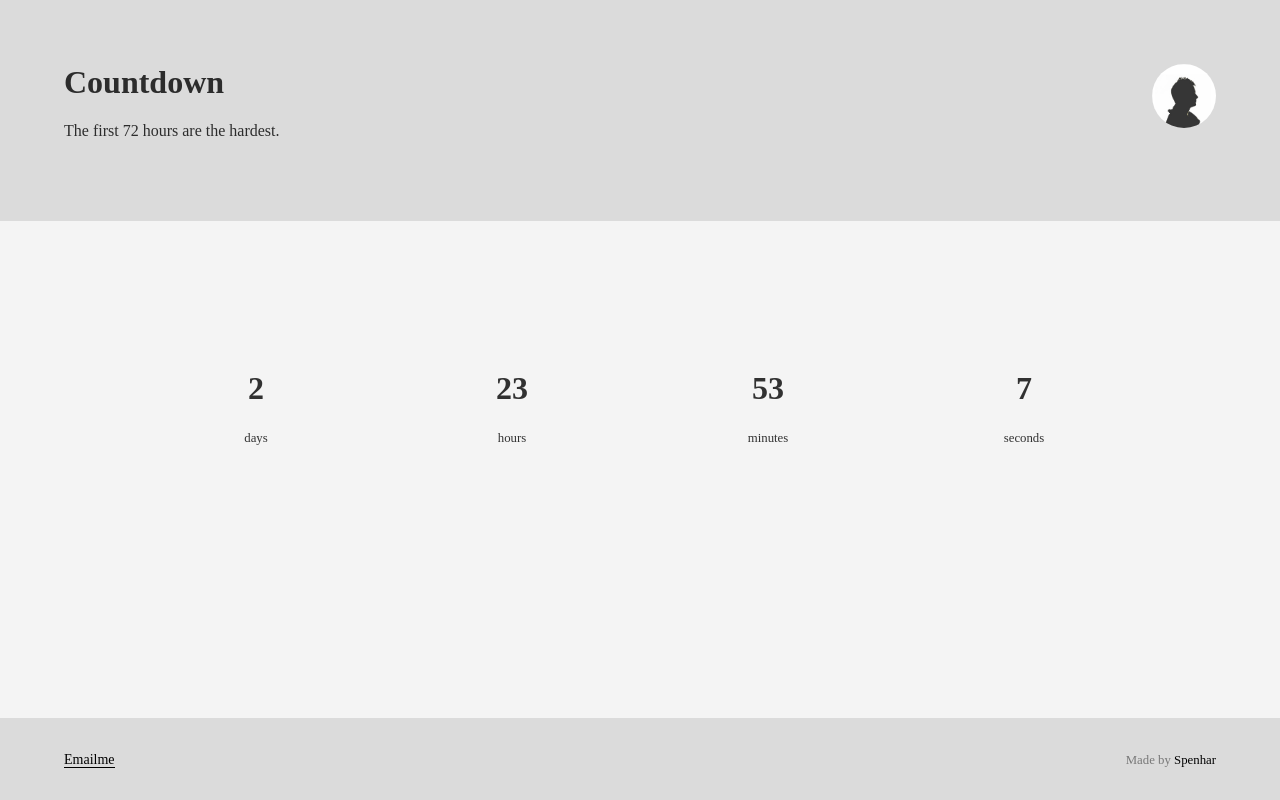
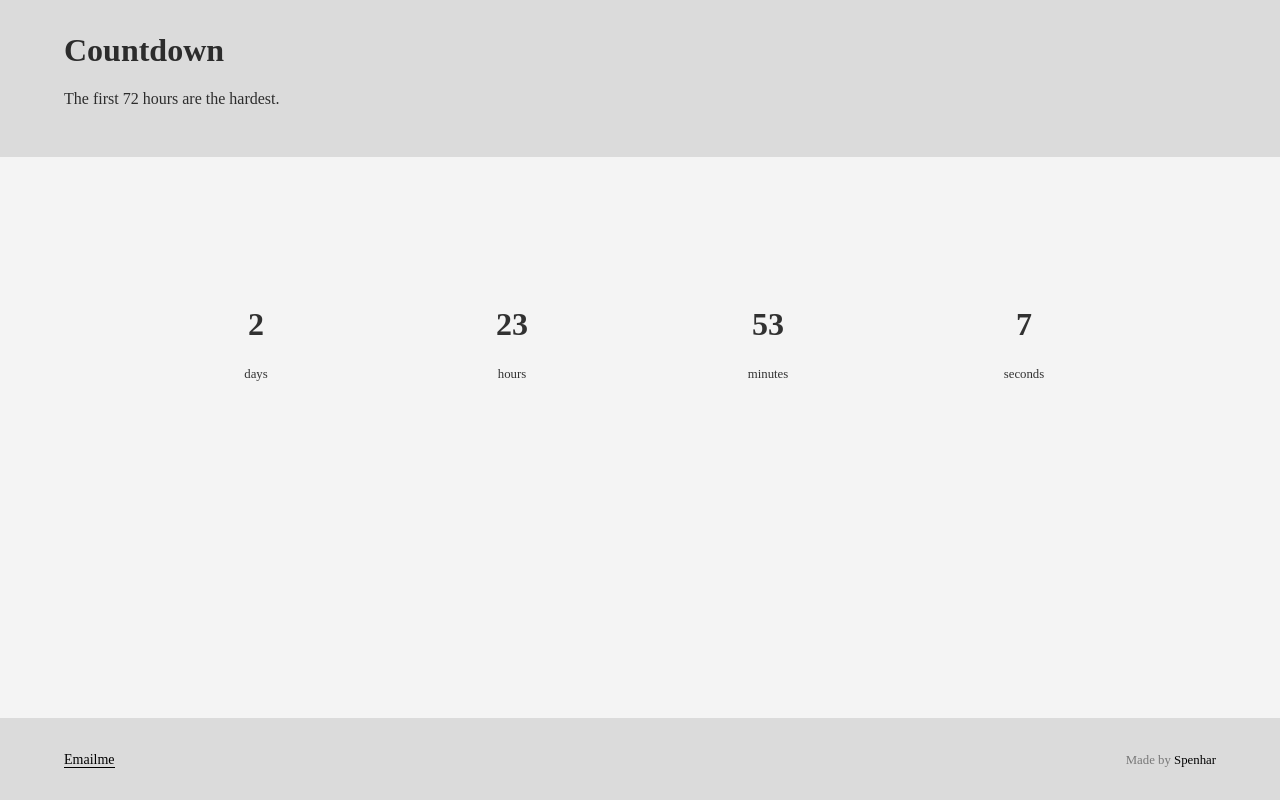
Before and after one commit to spenhar/countdown, a plain HTML site: page index.html in a window 1280 px wide. Drawn offline with nearby package versions, Linux system fonts and the light colour scheme; files that its build step writes are made by us from their sources.

Commit message:
updated some padding and image

```diff
--- a/index.html
+++ b/index.html
@@ -11,9 +11,9 @@
 <script src="js/countdown.js"></script>
 </head>
 <body class="bg-near-white black-80" onload="startTime()">
-  <header class="ph3 pv5 ph5-ns bg-black-10">
-    <img src="img/avatar-s.jpg" alt="" class="w3 fr br-100" />
-    <div class="w-60">
+  <header class="ph3 pv4 ph5-ns bg-black-10">
+    <!-- <img src="img/avatar-s.jpg" alt="" class="w3 fr br-100" /> -->
+    <div class="w-70">
       <h1 class="fw8 mt0">Countdown</h1>
       <p>
         The first 72 hours are the hardest.
```
